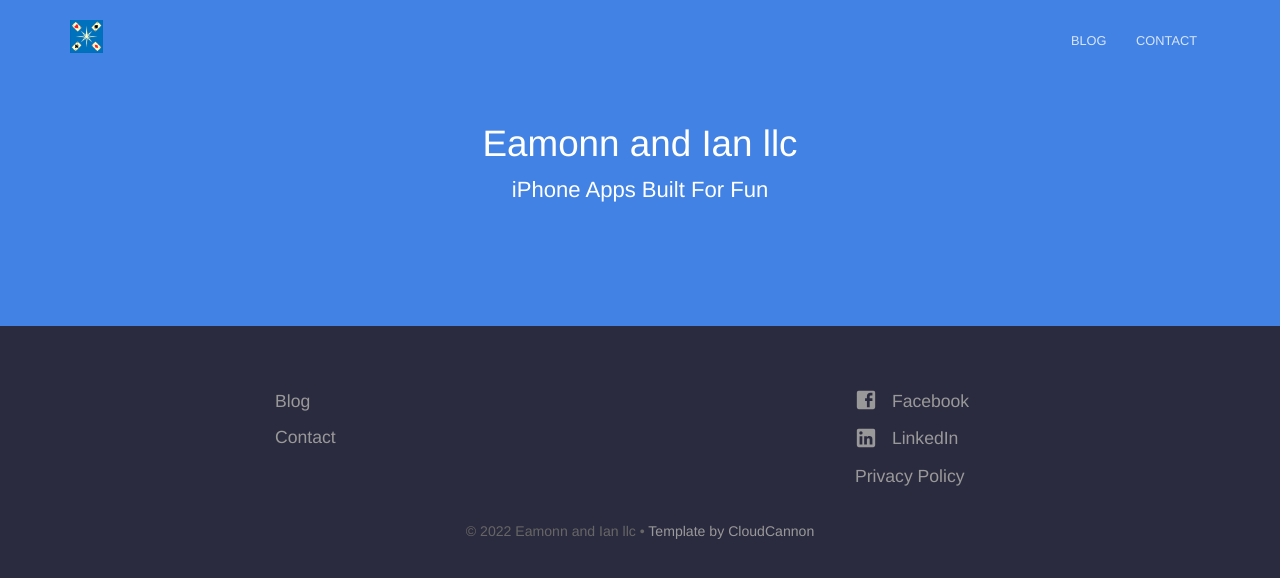
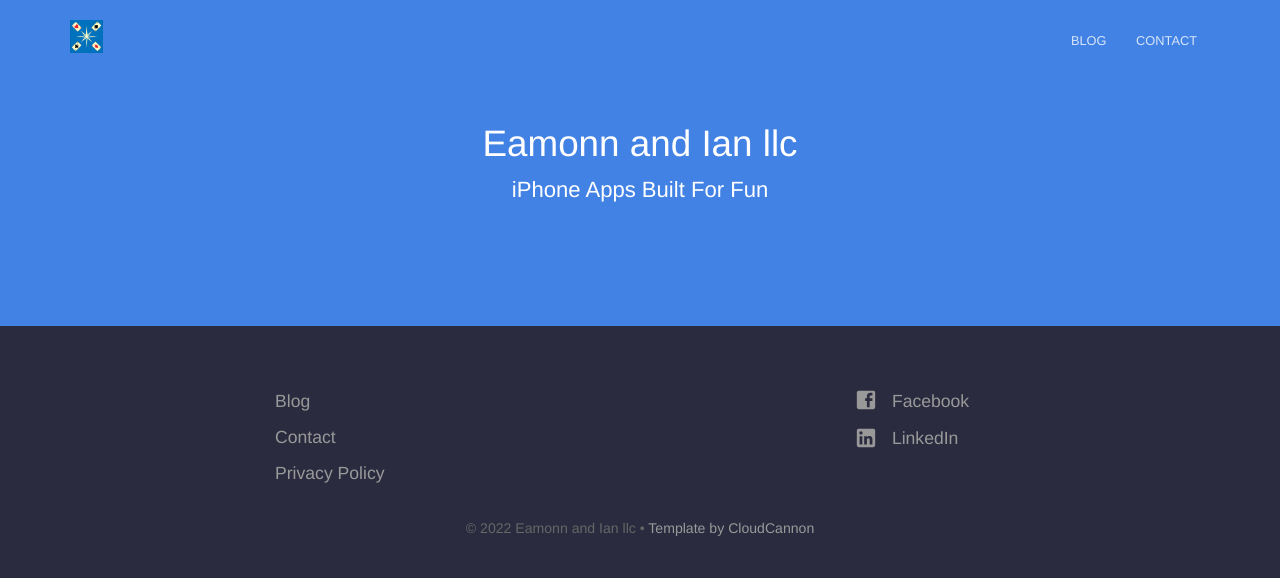
Before and after one commit to GilesNugent/EamonnandIan, a Jekyll site: the page built from index.html, in a window 1280 px wide. Shown: the top 578 px of the page. Built offline with Jekyll 4.4.1, drawn with Linux system fonts in a browser that asks for light colours; part of the change alters nothing that is shown.

```diff
--- a/_data/footer.yml
+++ b/_data/footer.yml
@@ -4,6 +4,9 @@
     new_window: true
   - name: Contact
     link: /contact/
+  - name: Privacy Policy
+    link: https://bridgementor.app/BridgeMentorPrivacyPolicy.pdf
+    new_window: true
 - links:
   - name: Facebook
     link: https://facebook.com/giles.nugent/
@@ -13,7 +16,3 @@
     link: https://www.linkedin.com/in/gilesnugent/
     social_icon: LinkedIn
     new_window: true
-  - name: Privacy Policy
-    link: https://bridgementor.app/BridgeMentorPrivacyPolicy.pdf
-    social_icon: none
-    new_window: true
```
